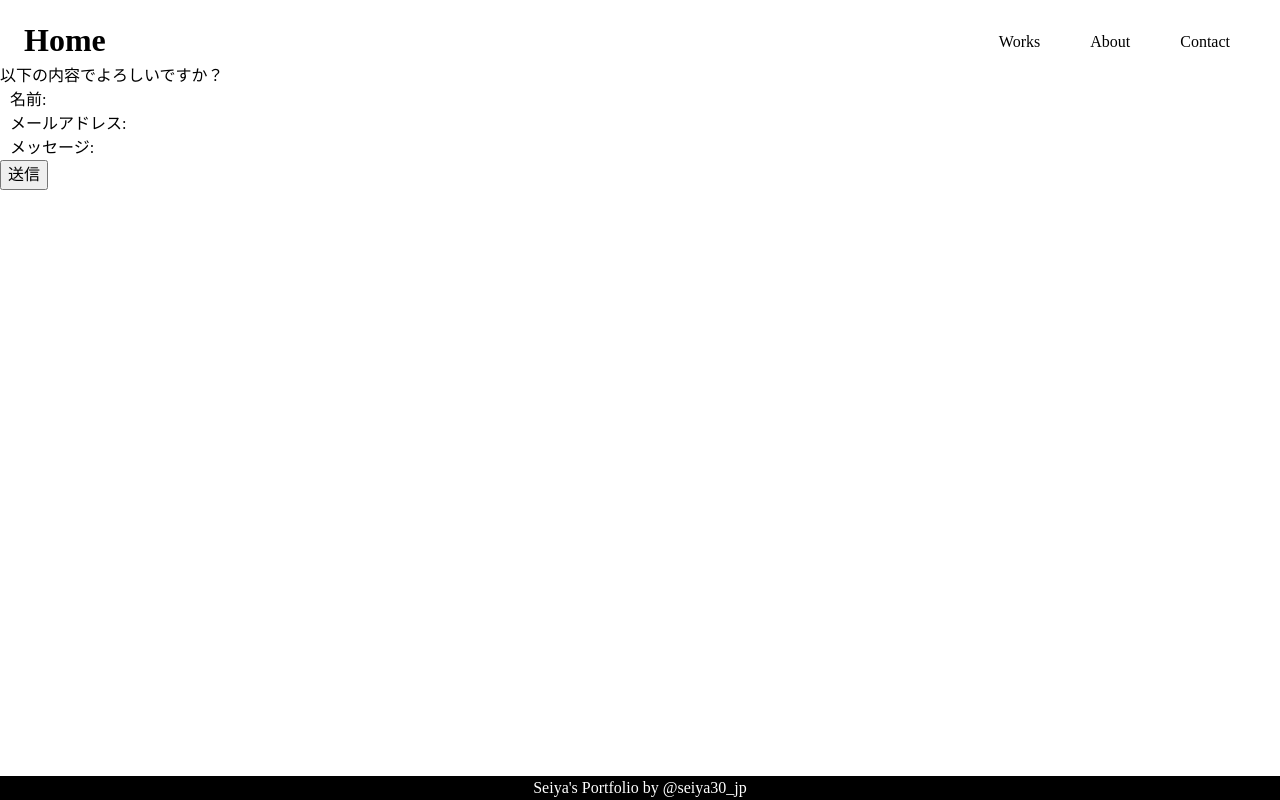
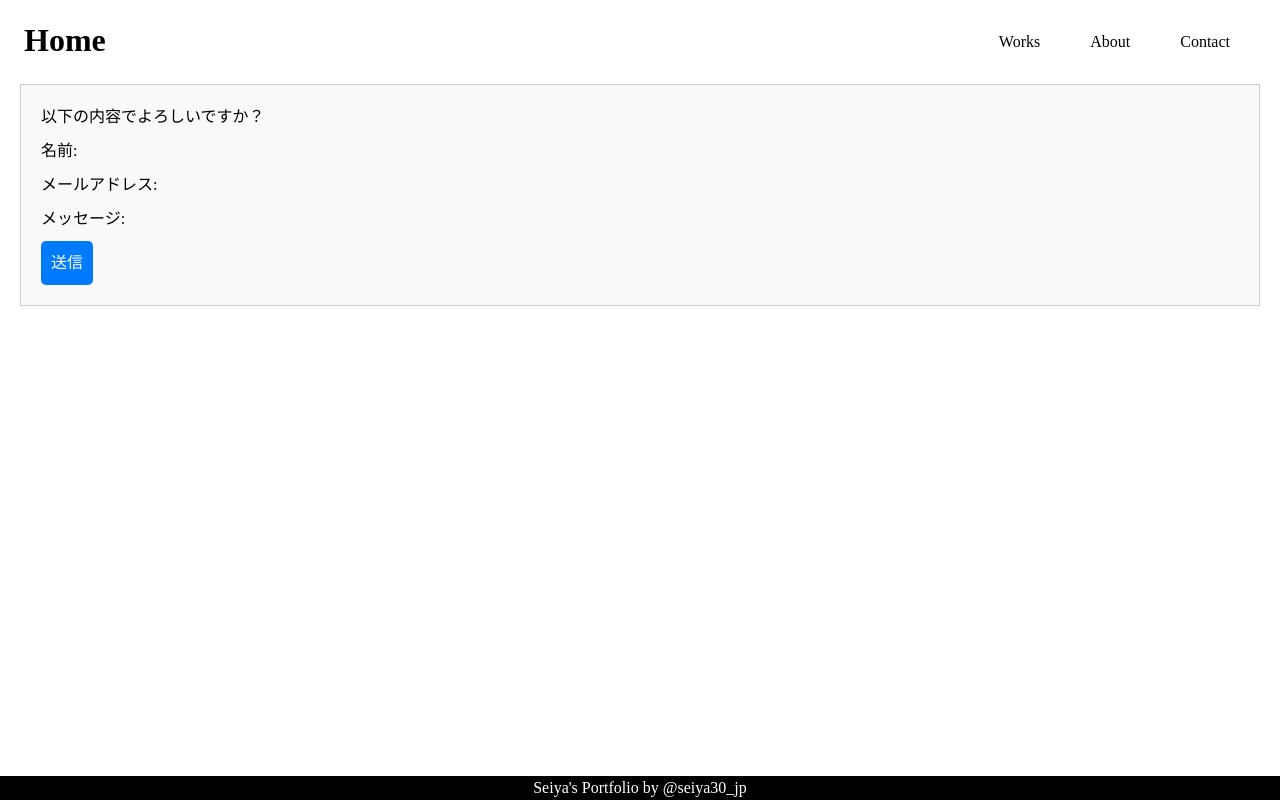
Before and after one commit to Seiya830/Portfolio, a Vue app: page /components/ContactConfirm.vue in a window 1280 px wide. Built offline with nearby package versions, Linux system fonts and the light colour scheme.

Commit message:
確認画面のscss追加

```diff
--- a/src/components/ContactConfirm.vue
+++ b/src/components/ContactConfirm.vue
@@ -17,7 +17,7 @@ export default defineComponent({
 </script>
 
 <template>
-  <div>
+  <div class="confirm">
     <p>以下の内容でよろしいですか？</p>
 
     <ul>
@@ -29,3 +29,35 @@ export default defineComponent({
     <button @click="submitForm">送信</button>
   </div>
 </template>
+
+<style lang="scss">
+.confirm {
+  margin: 20px;
+  padding: 20px;
+  border: 1px solid #ccc;
+  background-color: #f9f9f9;
+
+  ul {
+    list-style: none;
+    margin: 0;
+    padding: 0;
+
+    li {
+      margin: 10px 0;
+    }
+  }
+
+  button {
+    background-color: #007bff;
+    color: #fff;
+    border: none;
+    border-radius: 5px;
+    padding: 10px;
+    cursor: pointer;
+
+    &:hover {
+      background-color: #0069d9;
+    }
+  }
+}
+</style>
```
